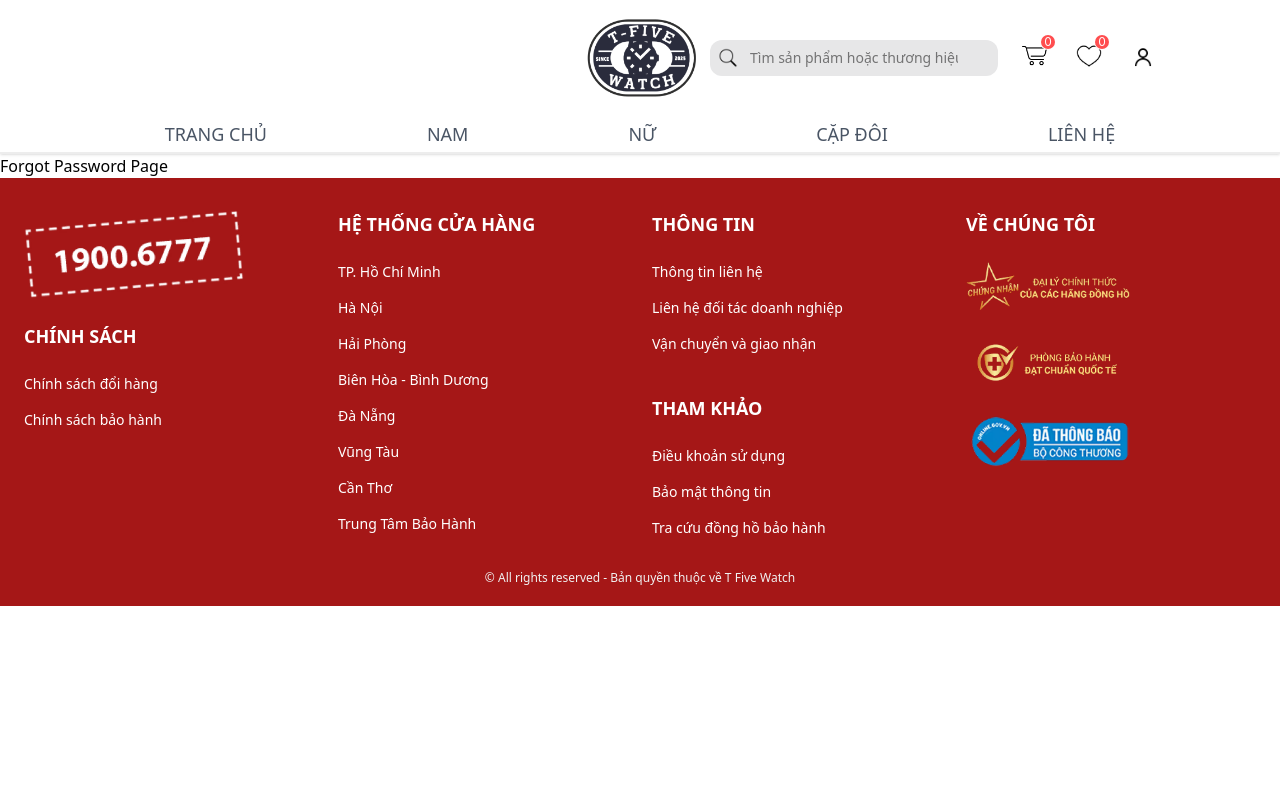
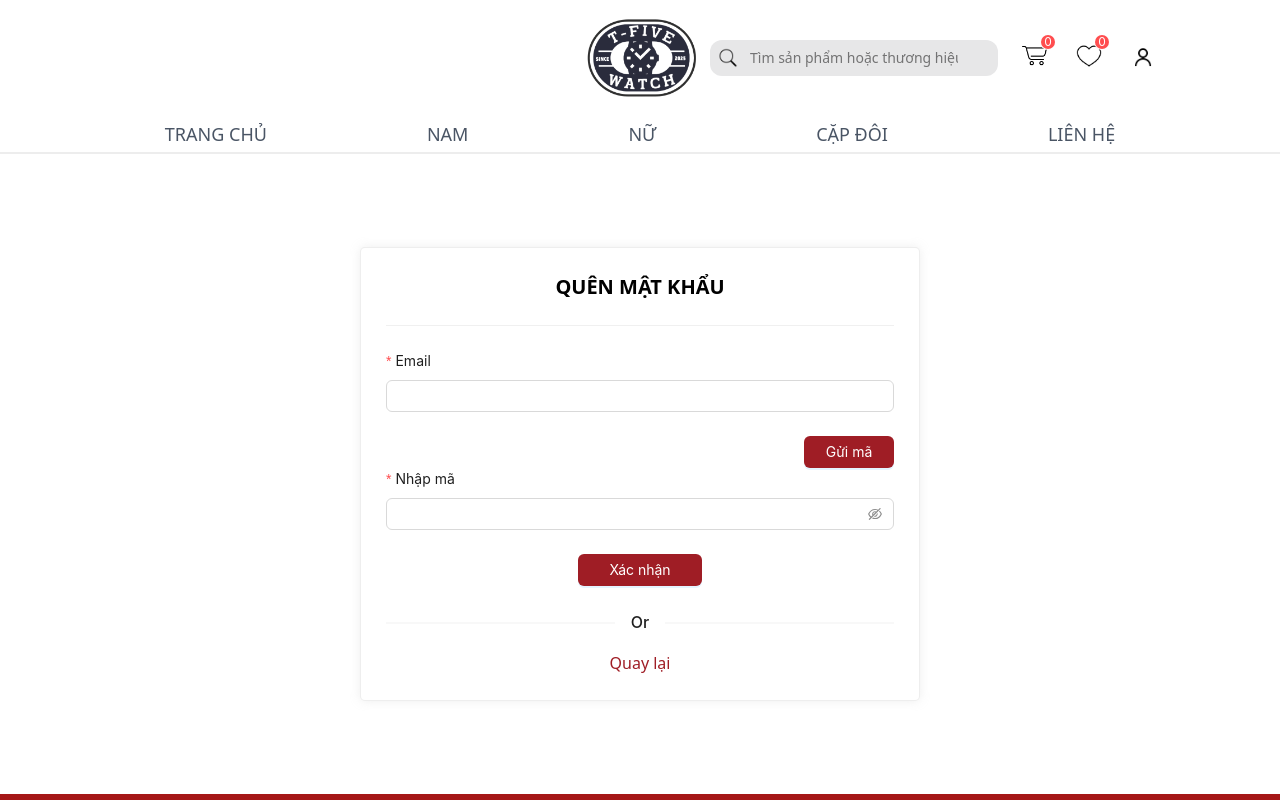
Before and after one commit to nhuttanqst/fe-t-five-watch-online, a React (Vite) app: page /forgot-password in a window 1280 px wide. Shown: the top 800 px of the page. Built offline with nearby package versions, Linux system fonts and the light colour scheme.

Commit message:
done UpdateNewPassword and ForgotPassword

```diff
--- /dev/null
+++ b/src/pages/client/auth/ForgotPassword.css
@@ -0,0 +1,27 @@
+.forgot-page {
+  font-family: inherit;
+  line-height: inherit;
+  text-transform: unset;
+  text-rendering: optimizeLegibility;
+  background-color: #fff;
+}
+
+.forgot-page .container {
+  display: flex;
+  justify-content: center;
+  align-items: center;
+  max-width: 80rem;
+  min-height: 80vh;
+  padding: 0 2rem;
+  margin: 0 auto;
+}
+
+.forgot-form {
+  max-width: 35rem;
+  width: 100%;
+  background-color: #fff;
+  border: 0.5px solid #cccccc56;
+  padding: 25px;
+  border-radius: 5px;
+  box-shadow: 0 0 10px 0 #cccccc56;
+}
--- a/src/pages/client/auth/ForgotPassword.jsx
+++ b/src/pages/client/auth/ForgotPassword.jsx
@@ -1,7 +1,64 @@
+import { Button, Divider, Form, Input } from "antd";
+import { Link } from "react-router-dom";
+import "./ForgotPassword.css";
+
 const ForgotPasswordPage = () => {
+  const [form] = Form.useForm();
+
   return (
     <>
-      <div>Forgot Password Page</div>
+      <div className="forgot-page">
+        <div className="container">
+          <div className="forgot-form">
+            <h2 className="text-center font-semibold text-xl">QUÊN MẬT KHẨU</h2>
+            <Divider />
+            <Form form={form} layout="vertical">
+              <Form.Item
+                label="Email"
+                name="username"
+                rules={[
+                  { required: true, message: "Vui lòng nhập email!" },
+                  { type: "email", message: "Email không hợp lệ!" },
+                ]}
+              >
+                <Input />
+              </Form.Item>
+
+              <div className="flex justify-end items-center">
+                <Button
+                  style={{ width: "90px", backgroundColor: "#9F1D25" }}
+                  type="primary"
+                >
+                  Gửi mã
+                </Button>
+              </div>
+
+              <Form.Item
+                label="Nhập mã"
+                name="code"
+                rules={[{ required: true, message: "Vui lòng nhập mã!" }]}
+              >
+                <Input.Password autoComplete="" />
+              </Form.Item>
+
+              <Form.Item className="flex justify-center" label={null}>
+                <Button
+                  style={{ width: "124px", backgroundColor: "#9F1D25" }}
+                  type="primary"
+                  htmlType="submit"
+                >
+                  Xác nhận
+                </Button>
+              </Form.Item>
+            </Form>
+
+            <Divider>Or</Divider>
+            <Link className="text-link text-center" to={"/login"}>
+              <span className="block text-[#9F1D25] text-center">Quay lại</span>
+            </Link>
+          </div>
+        </div>
+      </div>
     </>
   );
 };
--- /dev/null
+++ b/src/pages/client/auth/UpdateNewPassword.css
@@ -0,0 +1,27 @@
+.update-page {
+  font-family: inherit;
+  line-height: inherit;
+  text-transform: unset;
+  text-rendering: optimizeLegibility;
+  background-color: #fff;
+}
+
+.update-page .container {
+  display: flex;
+  justify-content: center;
+  align-items: center;
+  max-width: 80rem;
+  min-height: 70vh;
+  padding: 0 2rem;
+  margin: 0 auto;
+}
+
+.update-form {
+  max-width: 35rem;
+  width: 100%;
+  background-color: #fff;
+  border: 0.5px solid #cccccc56;
+  padding: 25px;
+  border-radius: 5px;
+  box-shadow: 0 0 10px 0 #cccccc56;
+}
--- a/src/pages/client/auth/UpdateNewPassword.jsx
+++ b/src/pages/client/auth/UpdateNewPassword.jsx
@@ -1,9 +1,58 @@
-const UpdateNewPasswordPage = () => {
+import { Button, Divider, Form, Input } from "antd";
+import "./UpdateNewPassword.css";
+
+const UpdateNewPassword = () => {
+  const [form] = Form.useForm();
+
   return (
     <>
-      <div>Update New Password Page</div>
+      <div className="update-page">
+        <div className="container">
+          <div className="update-form">
+            <h2 className="text-center font-semibold text-xl">
+              CẬP NHẬT MẬT KHẨU
+            </h2>
+            <Divider />
+            <Form form={form} layout="vertical">
+              <Form.Item
+                label="Mật khẩu mới"
+                name="newPassword"
+                rules={[
+                  { required: true, message: "Vui lòng nhập mật khẩu mới!" },
+                ]}
+              >
+                <Input.Password />
+              </Form.Item>
+
+              <Form.Item
+                label="Nhập lại mật khẩu"
+                name="prePassword"
+                rules={[
+                  { required: true, message: "Vui lòng nhập lại mật khẩu!" },
+                ]}
+              >
+                <Input.Password autoComplete="" />
+              </Form.Item>
+
+              <Form.Item
+                style={{ display: "flex", justifyContent: "center" }}
+                label={null}
+              >
+                <Button
+                  className="hover:bg-[#C40D2E] hover:text-white"
+                  style={{ width: "124px", backgroundColor: "#9F1D25" }}
+                  type="primary"
+                  htmlType="submit"
+                >
+                  Xác nhận
+                </Button>
+              </Form.Item>
+            </Form>
+          </div>
+        </div>
+      </div>
     </>
   );
 };
 
-export default UpdateNewPasswordPage;
+export default UpdateNewPassword;
```
